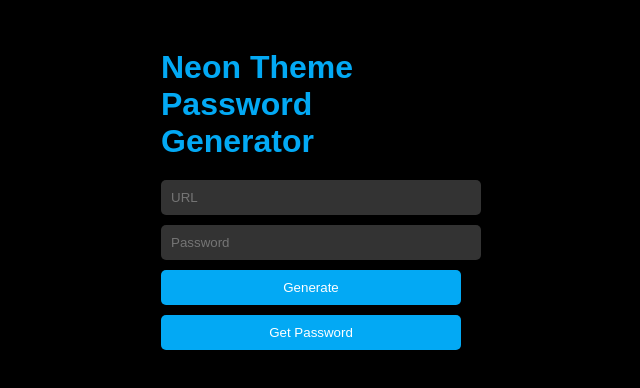
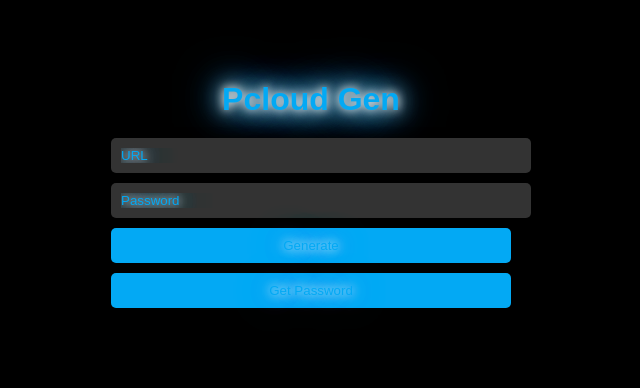
Before and after one commit to GenMega/Pgen, a plain HTML site: page index.html in a window 1280 px wide. Shown: the whole page, without its empty margins (329-969 px from the left). Drawn offline with Linux system fonts and the light colour scheme.

Commit message:
index.html

```diff
--- a/index.html
+++ b/index.html
@@ -3,7 +3,7 @@
 <head>
     <meta charset="UTF-8">
     <meta name="viewport" content="width=device-width, initial-scale=1.0">
-    <title>Neon Theme Password Generator</title>
+    <title>Pcloud Gen</title>
     <style>
         body {
             background-color: black;
@@ -11,11 +11,31 @@
         }
 
         .container {
-            width: 300px;
-            margin: auto;
+            width: 80%;
+            max-width: 400px;
+            margin: 40px auto;
             padding: 20px;
             background: rgba(0, 0, 0, 0.5);
             box-shadow: 0 0 10px rgba(0, 0, 0, 0.5);
+            border-radius: 10px;
+        }
+
+        .neon {
+            text-shadow: 0 0 10px #fff, 0 0 20px #fff, 0 0 30px #03A9F4, 0 0 40px #03A9F4, 0 0 50px #03A9F4;
+            color: #03A9F4;
+            animation: glow 5s infinite;
+        }
+
+        @keyframes glow {
+            0% {
+                text-shadow: 0 0 10px #fff, 0 0 20px #fff, 0 0 30px #03A9F4, 0 0 40px #03A9F4, 0 0 50px #03A9F4;
+            }
+            50% {
+                text-shadow: 0 0 10px #fff, 0 0 20px #fff, 0 0 30px #007ac1, 0 0 40px #007ac1, 0 0 50px #007ac1;
+            }
+            100% {
+                text-shadow: 0 0 10px #fff, 0 0 20px #fff, 0 0 30px #03A9F4, 0 0 40px #03A9F4, 0 0 50px #03A9F4;
+            }
         }
 
         input, button {
@@ -24,36 +44,84 @@
             margin-bottom: 10px;
             border: none;
             border-radius: 5px;
+            background-color: #333;
+            color: white;
+            box-shadow: 0 0 10px rgba(0, 0, 0, 0.5);
         }
 
-        input {
-            background-color: #333;
-            color: white;
+        input:focus, button:focus {
+            outline: none;
+            box-shadow: 0 0 10px rgba(0, 0, 0, 0.5), 0 0 20px #03A9F4;
         }
 
         button {
-            background-color: #03A9F4; /* Neon blue */
+            background-color: #03A9F4;
             color: white;
             cursor: pointer;
+            animation: button-glow 5s infinite;
+        }
+
+        @keyframes button-glow {
+            0% {
+                box-shadow: 0 0 10px rgba(0, 0, 0, 0.5), 0 0 20px #03A9F4;
+            }
+            50% {
+                box-shadow: 0 0 10px rgba(0, 0, 0, 0.5), 0 0 20px #007ac1;
+            }
+            100% {
+                box-shadow: 0 0 10px rgba(0, 0, 0, 0.5), 0 0 20px #03A9F4;
+            }
         }
 
         button:hover {
-            background-color: #007ac1; /* Darker neon blue on hover */
+            background-color: #007ac1;
         }
 
         h1 {
-            color: #03A9F4; /* Neon blue */
+            color: #03A9F4;
             margin-bottom: 20px;
+            text-align: center;
+            animation: title-glow 5s infinite;
+        }
+
+        @keyframes title-glow {
+            0% {
+                text-shadow: 0 0 10px #fff, 0 0 20px #fff, 0 0 30px #03A9F4, 0 0 40px #03A9F4, 0 0 50px #03A9F4;
+            }
+            50% {
+                text-shadow: 0 0 10px #fff, 0 0 20px #fff, 0 0 30px #007ac1, 0 0 40px #007ac1, 0 0 50px #007ac1;
+            }
+            100% {
+                text-shadow:             0 0 10px #fff, 0 0 20px #fff, 0 0 30px #03A9F4, 0 0 40px #03A9F4, 0 0 50px #03A9F4;
+            }
+        }
+
+        ::placeholder {
+            color: #03A9F4;
+            text-shadow: 0 0 10px #fff, 0 0 20px #fff, 0 0 30px #03A9F4, 0 0 40px #03A9F4, 0 0 50px #03A9F4;
+            animation: placeholder-glow 5s infinite;
+        }
+
+        @keyframes placeholder-glow {
+            0% {
+                text-shadow: 0 0 10px #fff, 0 0 20px #fff, 0 0 30px #03A9F4, 0 0 40px #03A9F4, 0 0 50px #03A9F4;
+            }
+            50% {
+                text-shadow: 0 0 10px #fff, 0 0 20px #fff, 0 0 30px #007ac1, 0 0 40px #007ac1, 0 0 50px #007ac1;
+            }
+            100% {
+                text-shadow: 0 0 10px #fff, 0 0 20px #fff, 0 0 30px #03A9F4, 0 0 40px #03A9F4, 0 0 50px #03A9F4;
+            }
         }
     </style>
 </head>
 <body>
     <div class="container">
-        <h1>Neon Theme Password Generator</h1>
-        <input type="text" id="url" placeholder="URL">
-        <input type="password" id="password" placeholder="Password">
-        <button id="generateBtn">Generate</button>
-        <button id="getPasswordBtn">Get Password</button>
+        <h1 class="neon">Pcloud Gen</h1>
+        <input type="text" id="url" placeholder="URL" class="neon">
+        <input type="password" id="password" placeholder="Password" class="neon">
+        <button id="generateBtn" class="neon">Generate</button>
+        <button id="getPasswordBtn" class="neon">Get Password</button>
     </div>
 
     <script>
```
